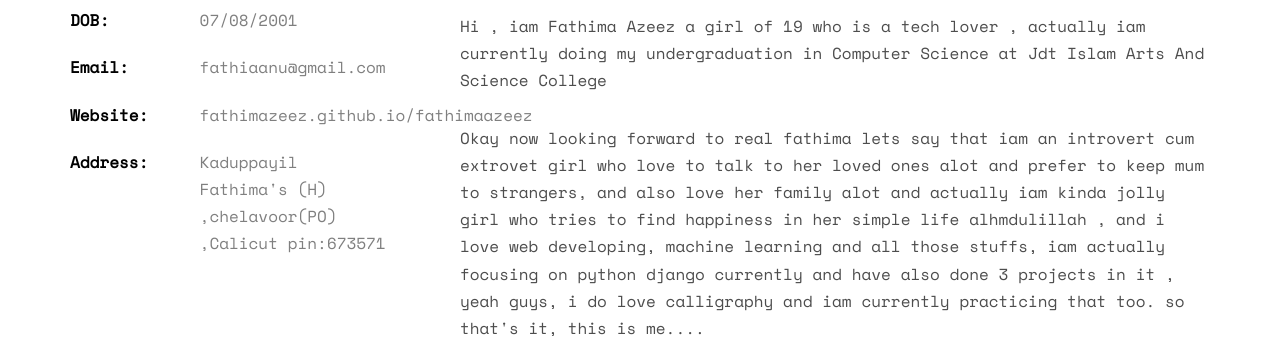
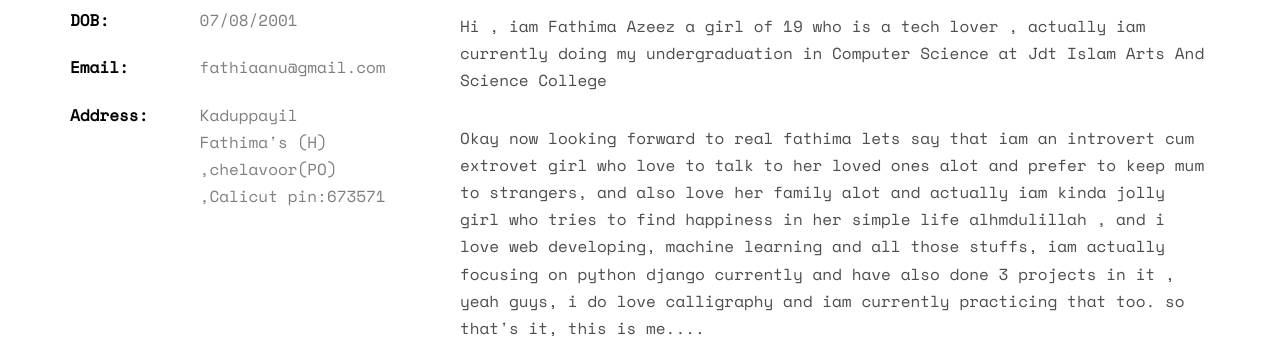
Before and after one commit to fathimazeez/fathimaazeez, a plain HTML site: page index.html in a window 1280 px wide. Shown: the part 1112-1462 px from the top of the page. Drawn offline with nearby package versions, Linux system fonts and the light colour scheme; some packages are replaced by stand-ins of ours; no server answers; files whose address does not match are found by name.

Commit message:
Update index.html

```diff
--- a/index.html
+++ b/index.html
@@ -98,7 +98,6 @@
 						<li><span class="first-block">Full Name:</span><span class="second-block">Fathima Azeez</span></li>
 						<li><span class="first-block">DOB:</span><span class="second-block">07/08/2001</span></li>
 						<li><span class="first-block">Email:</span><span class="second-block">fathiaanu@gmail.com</span></li>
-						<li><span class="first-block">Website:</span><span class="second-block">fathimazeez.github.io/fathimaazeez</span></li>
 						<li><span class="first-block">Address:</span><span class="second-block">Kaduppayil Fathima's (H) ,chelavoor(PO) ,Calicut pin:673571 </span></li>
 					</ul>
 				</div>
```
